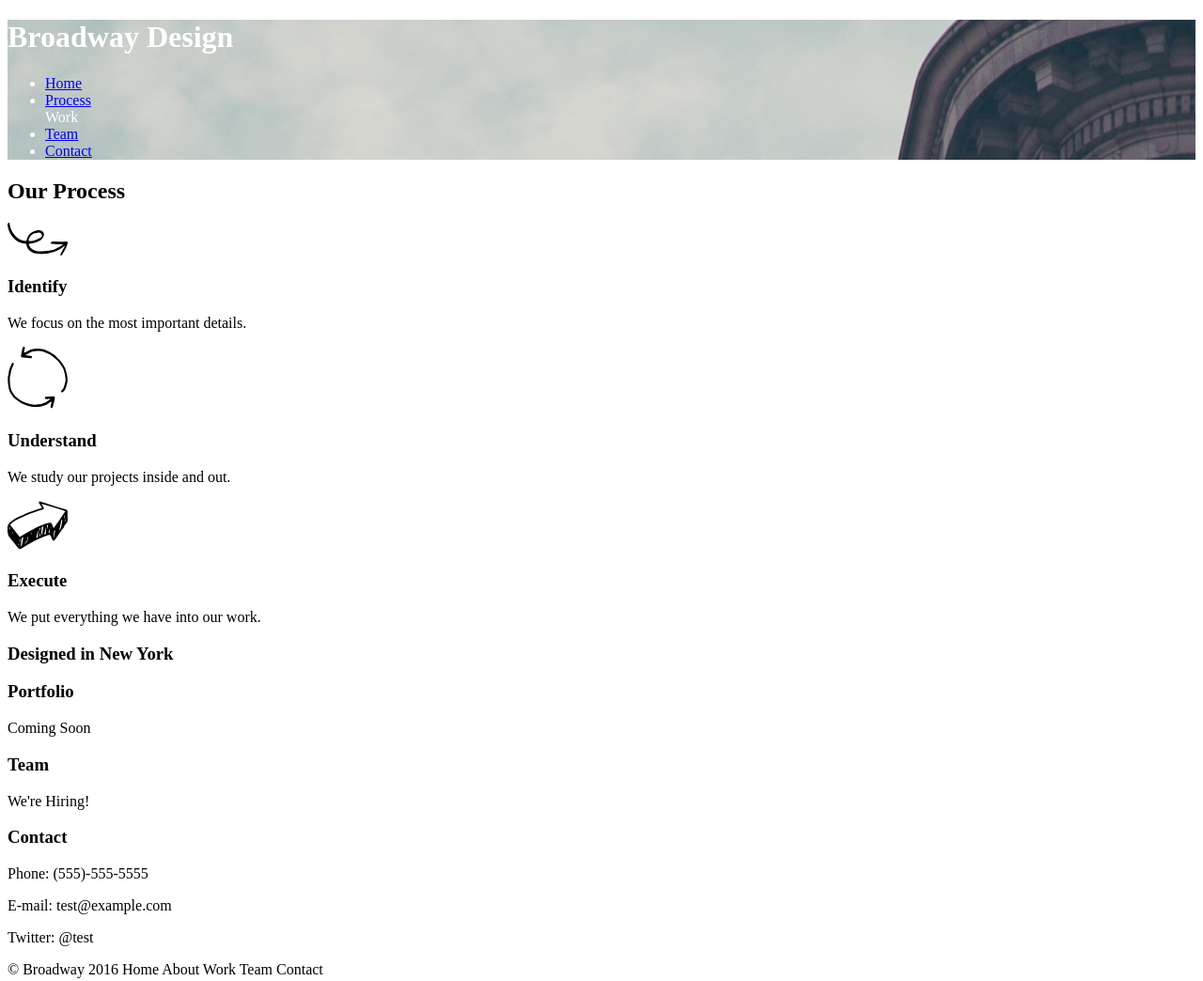
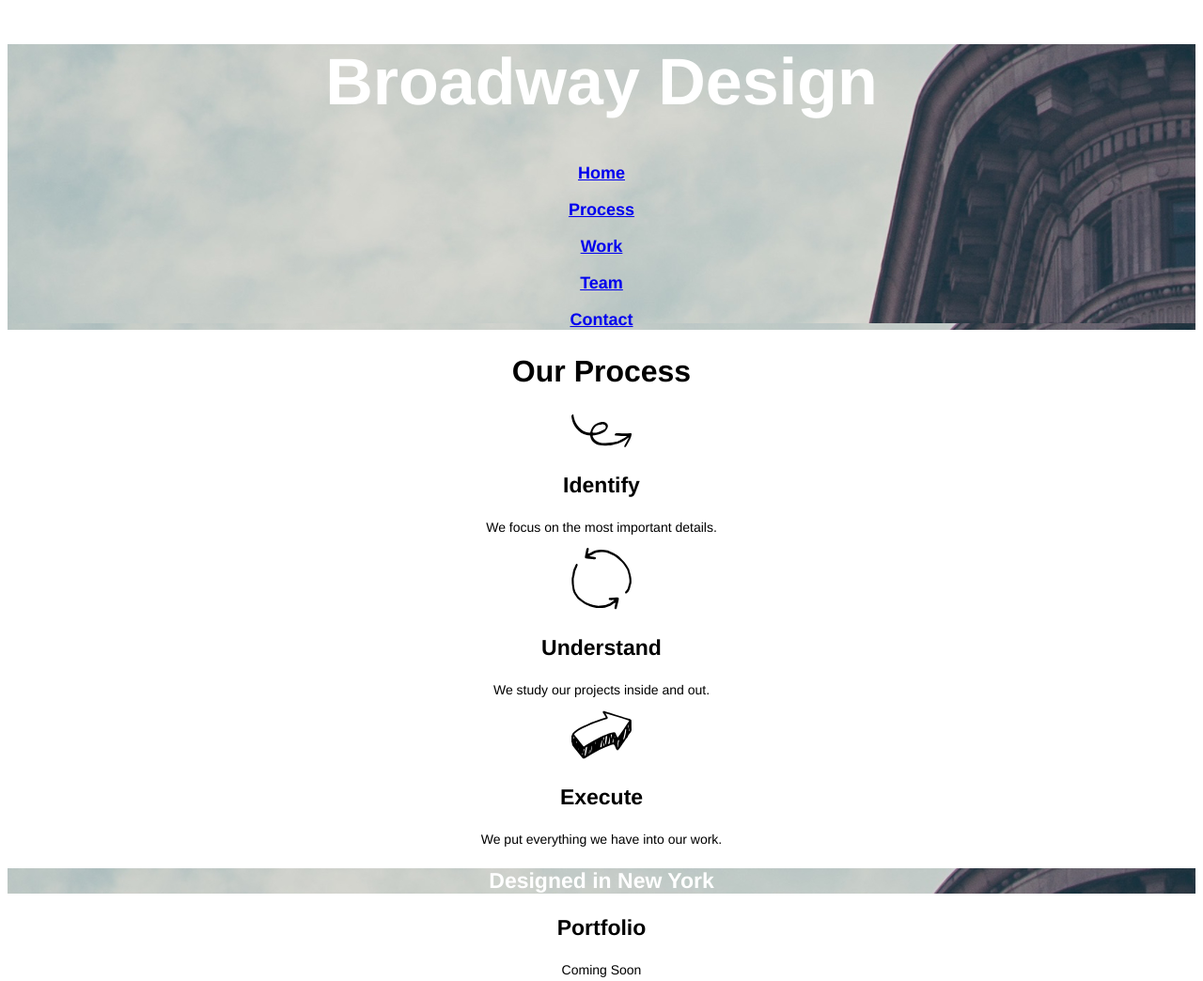
Before and after one commit to aaron-la/broadway, a plain HTML site: page index.html in a window 1280 px wide. Shown: the top 1044 px of the page at 94% size. Drawn offline with Linux system fonts and the light colour scheme.

Commit message:
ready for proofing

```diff
--- a/index.html
+++ b/index.html
@@ -8,13 +8,11 @@
   <body>
     <div class="header">
       <h1>Broadway Design</h1>
-      <ul>
-        <li><a href="/">Home</a></li>
-        <li><a href="#process">Process</a></li>
-        <li<a href="https://external-production.codecademy.com/assets/secure/index-e15cd898fa5906b22c02b7fc4cf8e509.html#work">Work</a></li>
-        <li><a href="#team">Team</a></li>
-        <li><a href="#contact">Contact</a></li>
-      </ul>
+      <p><a href="/">Home</a></p>
+      <p><a href="#process">Process</a></p>
+      <p><a href="https://external-production.codecademy.com/assets/secure/index-e15cd898fa5906b22c02b7fc4cf8e509.html#work">Work</a></p>
+      <p><a href="#team">Team</a></p>
+      <p><a href="#contact">Contact</a></p>
     </div>
 
     <h2 id="process">Our Process</h2>
@@ -46,7 +44,7 @@
     <p>Twitter: @test</p>
 
     <div class="footer">
-      <span>&copy; Broadway 2016</span> Home About Work Team Contact
+      <span>&copy; Broadway 2016</span> <a href="/">Home <a href="#process">About</a> <a href="https://external-production.codecademy.com/assets/secure/index-e15cd898fa5906b22c02b7fc4cf8e509.html#work">Work</a> <a href="#team">Team</a> <a href="#contact">Contact</a>
     </div>
 
   </body>
--- a/resources/css/style.css
+++ b/resources/css/style.css
@@ -1,4 +1,35 @@
+body {
+  font-family: helvetica;
+  text-align: center;
+}
+h1 {
+  font-size: 70px;
+  }
 .header {
   background-image: url("../images/the-flatiron-building.png");
+}
+.subheader {
+  background-image: url("../images/the-flatiron-building.png");
+}
+.footer {
+  background-color: dimgray;
+  font-size: 11px;
+}
+p {
+  font-size: 14px;
+}
+h2 {
+  font-size: 32px;
+}
+.header, h1, h2 {
+  font-weight: bold;
+}
+h3 {
+  font-size: 23px;
+}
+.header p {
+  font-size: 18px;
+}
+.header, .subheader, .footer {
   color: white;
 }
```
